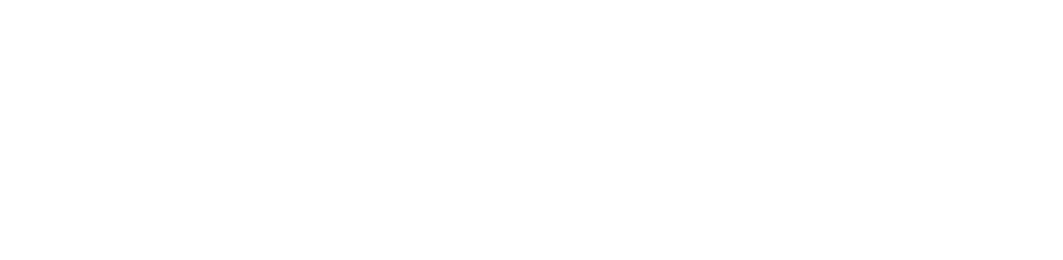
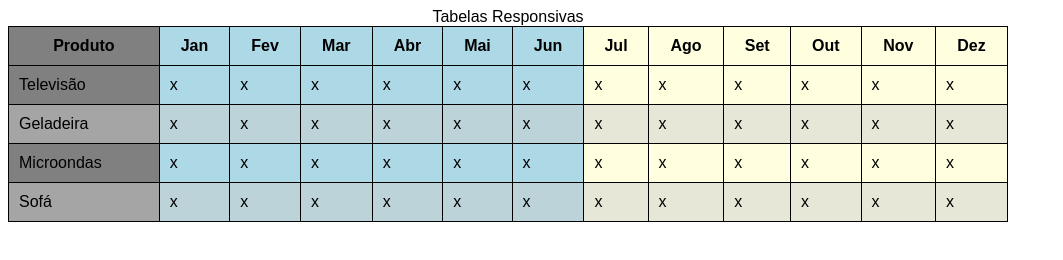
Before and after one commit to araujomarianac/html-css, a plain HTML site: page exercicios/ex023/tabela010.html in a window 1280 px wide. Shown: the whole page, without its empty margins (0-1063 px from the left). Drawn offline with Linux system fonts and the light colour scheme.

Commit message:
exercício sobre responsabilidade

```diff
--- a/exercicios/ex023/tabela010.html
+++ b/exercicios/ex023/tabela010.html
@@ -4,8 +4,121 @@
     <meta charset="UTF-8">
     <meta name="viewport" content="width=device-width, initial-scale=1.0">
     <title>Treinando Responsividade</title>
+
+    <style>
+        table{
+            font-family: Arial, Helvetica, sans-serif;
+            border-collapse: collapse;
+            min-width: 1000px;
+        }
+
+        th, td{
+            border:1px solid black;
+            padding: 10px;
+        }
+
+        tbody tr:nth-child(even) td{
+            background-color: rgba(205, 204, 204, 0.479);
+        }
+
+        #container{
+            overflow-x: auto;
+        }
+    </style>
 </head>
 <body>
 
+     <div id="container">
+        <table>
+            <colgroup>
+                <col style="background-color: grey;">
+                <col span="6" style="background-color: lightblue;">
+                <col span="6" style="background-color: lightyellow;">
+            </colgroup>
+            <caption>Tabelas Responsivas</caption>
+            <thead>
+                <tr>
+                    <th>Produto</th>
+                    <th>Jan</th>
+                    <th>Fev</th>
+                    <th>Mar</th>
+                    <th>Abr</th>
+                    <th>Mai</th>
+                    <th>Jun</th>
+                    <th>Jul</th>
+                    <th>Ago</th>
+                    <th>Set</th>
+                    <th>Out</th>
+                    <th>Nov</th>
+                    <th>Dez</th>
+                </tr>
+            </thead>
+
+            <tbody>
+                <tr>
+                    <td>Televisão</td>
+                    <td>x</td>
+                    <td>x</td>
+                    <td>x</td>
+                    <td>x</td>
+                    <td>x</td>
+                    <td>x</td>
+                    <td>x</td>
+                    <td>x</td>
+                    <td>x</td>
+                    <td>x</td>
+                    <td>x</td>
+                    <td>x</td>
+                </tr>
+                <tr>
+                    <td>Geladeira</td>
+                    <td>x</td>
+                    <td>x</td>
+                    <td>x</td>
+                    <td>x</td>
+                    <td>x</td>
+                    <td>x</td>
+                    <td>x</td>
+                    <td>x</td>
+                    <td>x</td>
+                    <td>x</td>
+                    <td>x</td>
+                    <td>x</td>
+                </tr>
+                <tr>
+                    <td>Microondas</td>
+                    <td>x</td>
+                    <td>x</td>
+                    <td>x</td>
+                    <td>x</td>
+                    <td>x</td>
+                    <td>x</td>
+                    <td>x</td>
+                    <td>x</td>
+                    <td>x</td>
+                    <td>x</td>
+                    <td>x</td>
+                    <td>x</td>
+                </tr>
+                <tr>
+                    <td>Sofá</td>
+                    <td>x</td>
+                    <td>x</td>
+                    <td>x</td>
+                    <td>x</td>
+                    <td>x</td>
+                    <td>x</td>
+                    <td>x</td>
+                    <td>x</td>
+                    <td>x</td>
+                    <td>x</td>
+                    <td>x</td>
+                    <td>x</td>
+
+                </tr>
+            </tbody>
+        </table>
+    </div>
+
 </body>
 </html>
```
